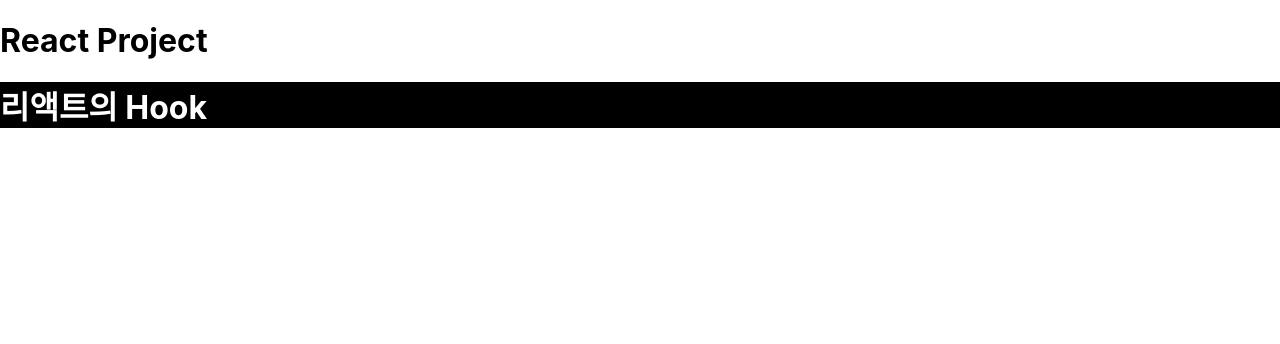
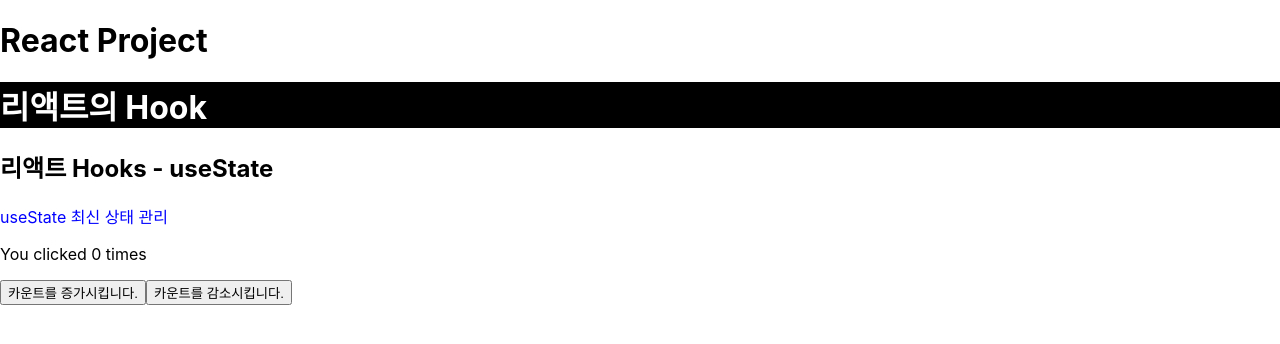
Before and after one commit to hiy0ung/example, a React (Create React App) app in the folder e_react/: page /hooks in a window 1280 px wide. Shown: the top 344 px of the page. Built offline with nearby package versions, Linux system fonts and the light colour scheme.

Commit message:
20240827

```diff
--- a/e_react/src/pages/a_basic/c_JSX/JSX02.tsx
+++ b/e_react/src/pages/a_basic/c_JSX/JSX02.tsx
@@ -11,7 +11,7 @@
 
 export { exmple01, exmple02 }; // 기능함수는 이렇게 사용 가능
 
-//# 컴포넌트 함수
+//# 컴포넌트 함수 (대문자)
 function Example01() {
 
 }
--- a/e_react/src/pages/a_basic/d_Props/Props01.tsx
+++ b/e_react/src/pages/a_basic/d_Props/Props01.tsx
@@ -19,7 +19,8 @@
   name: string;
 }
 
-function ChildComponent(props: { name: string }) {
+// function ChildComponent(props: { name: string }) {
+function ChildComponent(props: ChildType) {
 
   // props.name = '이도경'; - Error (readonly 속성)
   return (
--- a/e_react/src/pages/a_basic/index.tsx
+++ b/e_react/src/pages/a_basic/index.tsx
@@ -6,6 +6,8 @@
 import Handler01 from "./g_Handler/Handler01";
 import Handler02, { ChildComponent } from "./g_Handler/Handler02";
 import Handler03 from "./g_Handler/Handler03";
+
+import Example from './b_Component'
 
 // import ReactExample from './pages/a_basic/a_React/ReactExample';
 
--- /dev/null
+++ b/e_react/src/pages/b_hooks/a_UseState/UseState01.tsx
@@ -0,0 +1,72 @@
+import React, { useState } from "react";
+
+//! Hooks
+// : 리액트 함수형 컴포넌트에서 사용할 수 있는 기능
+// : use- 키워드로 시작
+// >> '여기서 해당 기능을 사용한다.'
+
+// EX) useState: 상태기능을 여기서 사용한다.
+// EX) useEffect: 부수효과기능을 여기서 사용한다.
+
+/*
+! useState
+: React에서 제공하는 Hook 중 하나
+: 함수형 '컴포넌트' 내에서 상태를 관리하는 기능
+  (컴포넌트 단위에서의 상태 관리)
+
+: useState 훅 호출시
+  >> 변화되는 상태값과 해당 상태값을 업데이트 하는 함수를 제공
+  >> 상태 업데이트 함수는 비동기적 처리가 기본으로 진행
+  >> 상태 변경 시 컴포넌트의 재렌더링을 유발
+*/
+
+export default function UseState01() {
+  //! useState의 기본 구문
+  // const [state, setState] = useState<type>(initialValue);
+
+  // - state: 현재의 상태값(변수)
+  // - setState: 상태를 업데이트 하는 함수(함수)
+  //   >> 관례상 'set + 현재 상태값'으로 명명
+  // - initialValue: 상태의 초기값
+
+  // >> hook은 React 내부의 함수이기 때문에 import 해서 사용
+
+  // +) 상태의 타입 정의는 useState 키워드 뒤에 제네릭으로 상태값의 타입 지정
+
+  const [count, setCount] = useState<number>(0);
+  const [message, setMessage] = useState<string>("안녕하세요");
+
+  const handleUpClick = () => {
+    // 상태(count)를 1 증가
+    // setCount 내의 값이 count 변수에 할당
+    // >> 해당 값은 연산식으로도 작성 가능
+
+    // 1) 상태 설정 함수를 그대로 사용
+    // >> 이전의 상태를 직접 참조
+    //    ! 주로 현재 값과 관련없는 변화가 이루어질 경우 사용!
+    // setCount(count + 1); // 0 + 1
+    // setCount(count + 1); // 0 + 1
+    // 두개를 작성해도 1씩 증가
+
+    // 2) 함수형 업데이트를 사용
+    // >> 이전 상태 값을 기반으로 상태를 업데이트 하는 경우(권장)
+    setCount((prevCount) => prevCount + 1); // 0 + 1
+    setCount((prevCount) => prevCount + 1); // 1 + 1
+    setCount((prevCount) => prevCount + 1); // 2 + 1
+    // 3씩 증가
+  };
+
+  const handleDownClick = () => {
+    setCount((prevCount) => prevCount - 1);
+  };
+
+  return (
+    <div>
+      <p style={{ color: "blue" }}>useState 최신 상태 관리</p>
+
+      <p>You clicked {count} times</p>
+      <button onClick={handleUpClick}>카운트를 증가시킵니다.</button>
+      <button onClick={handleDownClick}>카운트를 감소시킵니다.</button>
+    </div>
+  );
+}
--- a/e_react/src/pages/b_hooks/index.tsx
+++ b/e_react/src/pages/b_hooks/index.tsx
@@ -1,4 +1,5 @@
 import React from "react";
+import UseState01 from "./a_UseState/UseState01";
 
 function Index() {
   return (
@@ -11,6 +12,8 @@
       >
         리액트의 Hook
       </h1>
+      <h2>리액트 Hooks - useState</h2>
+      <UseState01 />
     </div>
   );
 }
```
Also changed, not shown: e_react/src/pages/a_basic/b_Component/index.tsx (line endings or trailing spaces).
